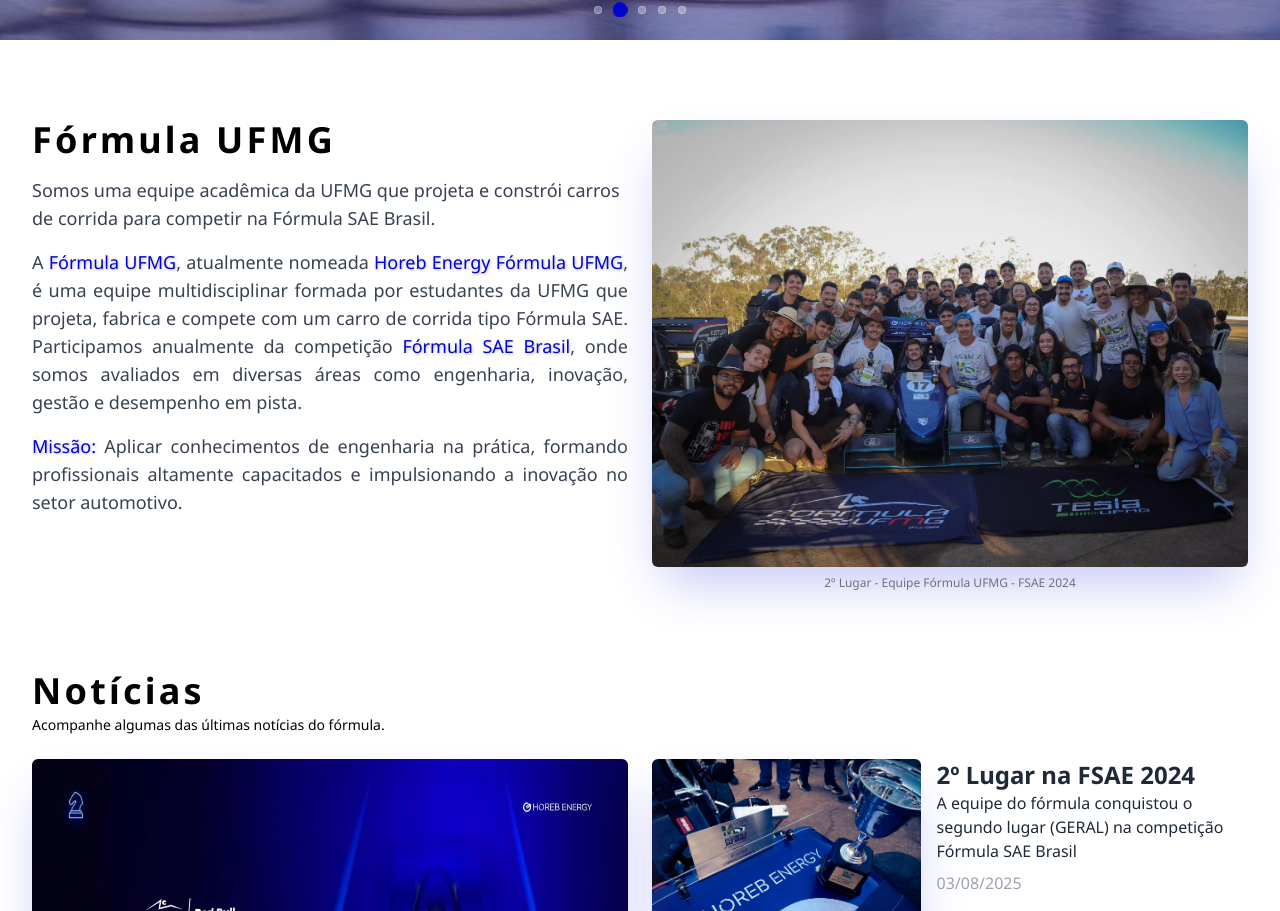
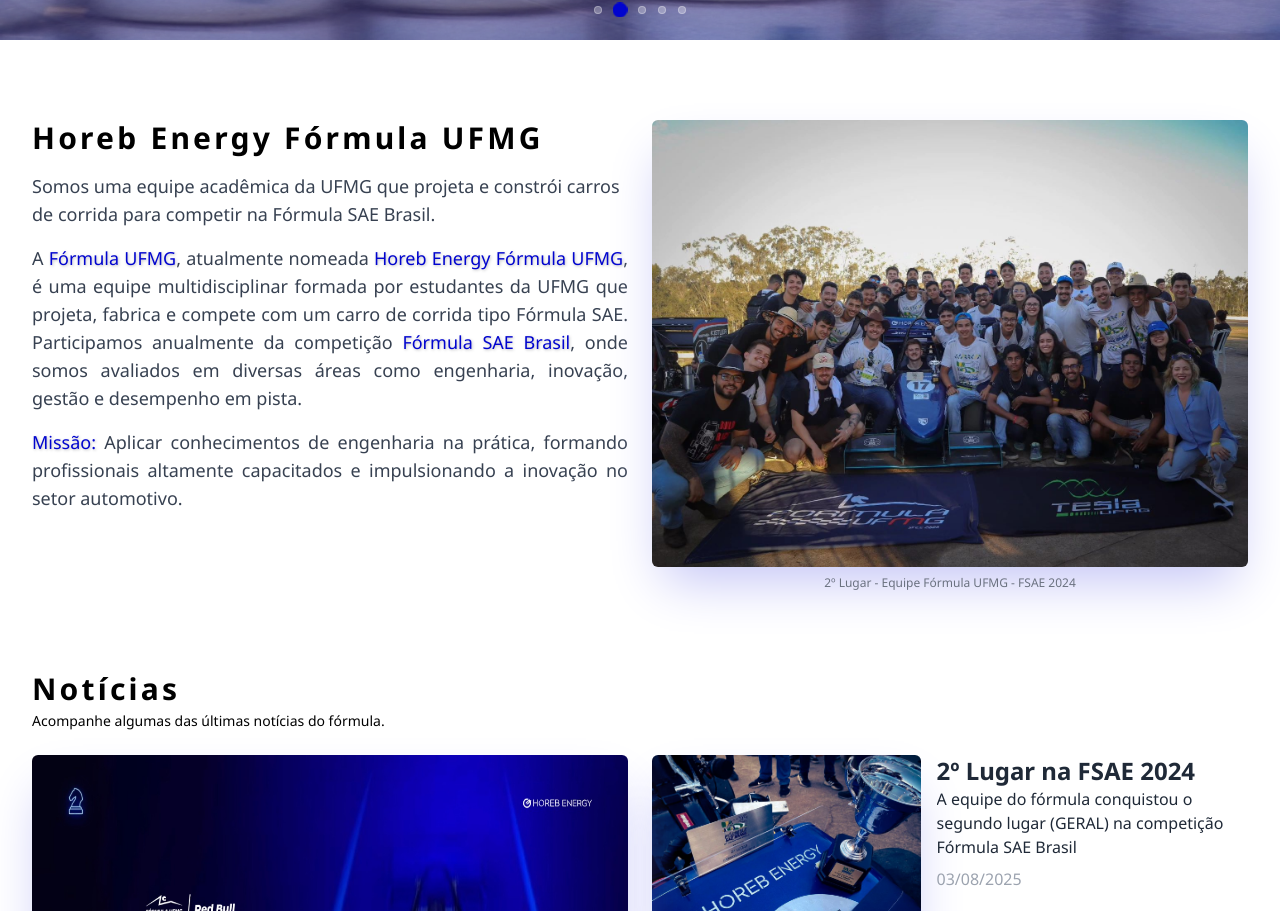
Before and after one commit to Kayross54x/formulaUFMG, a React (Vite) app: page / in a window 1280 px wide. Shown: the part 760-1671 px from the top of the page. Built offline with nearby package versions, Linux system fonts and the light colour scheme.

Commit message:
minor changes in header and home

```diff
--- a/src/components/Header.tsx
+++ b/src/components/Header.tsx
@@ -51,7 +51,7 @@ export default function Header() {
 	return (
 		<header className={`${border ? "neonborder" : ""} fixed w-full z-50 text-white duration-200 transition-all ${switchToSolidColor ? "h-16" : "h-24"}`}>
 			<div
-				className={`w-full h-full transition-all duration-500 ease-in-out bg-bluetheme-800 flex items-center justify-center `}
+				className={`w-full h-full transition-all duration-500 ease-in-out bg-bluetheme-800 block sm:flex items-center justify-center `}
 				style={{
 					backdropFilter: `blur(${blur}px)`,
 					backgroundColor: switchToSolidColor
--- a/src/pages/Home.tsx
+++ b/src/pages/Home.tsx
@@ -92,7 +92,7 @@ export default function Home() {
 				<div className='w-full flex items-center justify-center flex-col'>
 					<div className='grid grid-cols-1 md:grid-cols-2 gap-6 mb-4 sm:mb-12 max-w-7xl w-full mt-12 p-8 '>
 						<div>
-							<h4 data-aos="fade-in" className="text-4xl font-bold tracking-[0.2rem]">Fórmula UFMG</h4>
+							<h4 data-aos="fade-in" className="text-3xl font-bold tracking-[0.2rem]">Horeb Energy Fórmula UFMG</h4>
 							<p data-aos="fade-up" data-aos-delay="100" className="mt-4 mb-4 text-base sm:text-lg text-gray-700 dark:text-gray-300 max-w-2xl">
 								Somos uma equipe acadêmica da UFMG que projeta e constrói carros de corrida para competir na Fórmula SAE Brasil.
 							</p>
@@ -112,7 +112,7 @@ export default function Home() {
 					</div>
 
 					<div data-aos="fade-in" data-aos-delay="200" className='max-w-7xl w-full px-8 '>
-						<h4 id='news' className="text-4xl font-bold tracking-[0.2rem]">Notícias</h4>
+						<h4 id='news' className="text-3xl font-bold tracking-[0.2rem]">Notícias</h4>
 						<p className='text-sm mt-1 mb-1'>Acompanhe algumas das últimas notícias do fórmula.</p>
 
 						<NewsSection
```
